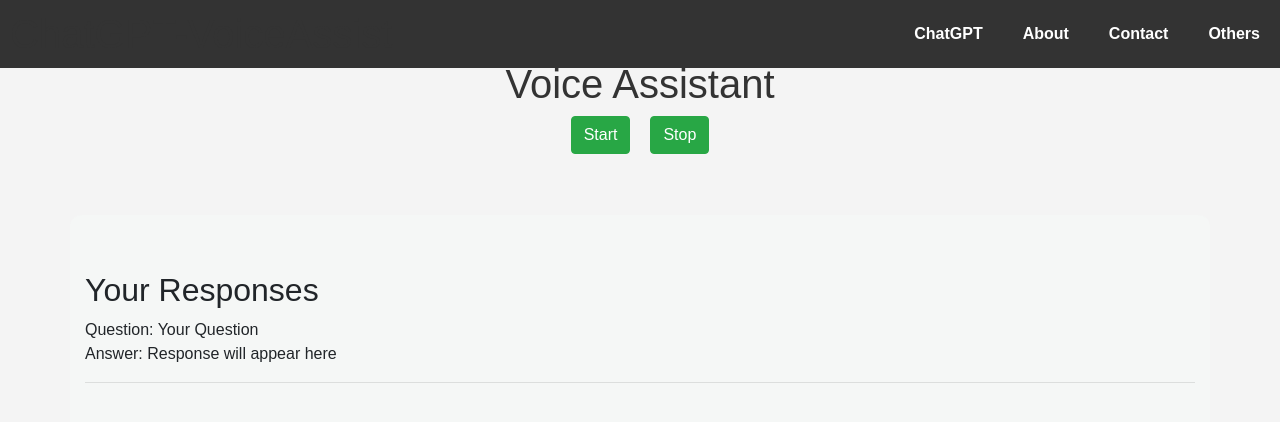
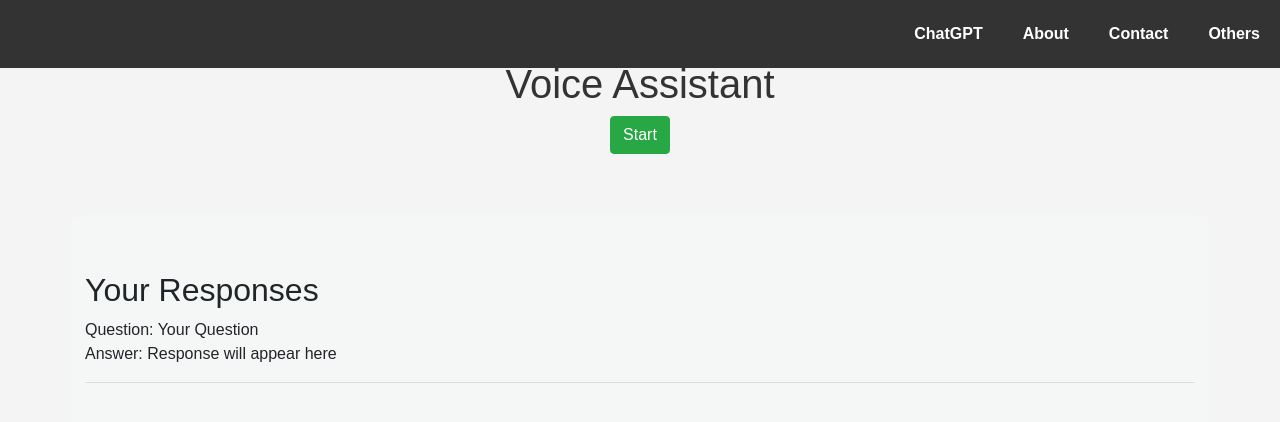
Before and after one commit to Mohitgit22/Voice-Assist-GPT, a website: page index.html in a window 1280 px wide. Drawn offline with nearby package versions, Linux system fonts and the light colour scheme.

```diff
--- a/index.html
+++ b/index.html
@@ -146,7 +146,7 @@
 
         <div class="button-container">
             <button id="start" type="button" class="btn btn-success">Start</button>
-            <button type="button" class="btn btn-success">Stop</button>
+
         </div>
 
         <div class="container chats">
--- a/package.json
+++ b/package.json
@@ -13,6 +13,7 @@
   "dependencies": {
     "dotenv": "^16.4.2",
     "express": "^4.18.2",
+    "gitignore": "^0.7.0",
     "http": "^0.0.1-security",
     "node": "^21.6.1",
     "openai": "^4.28.0"
```
Also changed, not shown: 2 other files.
